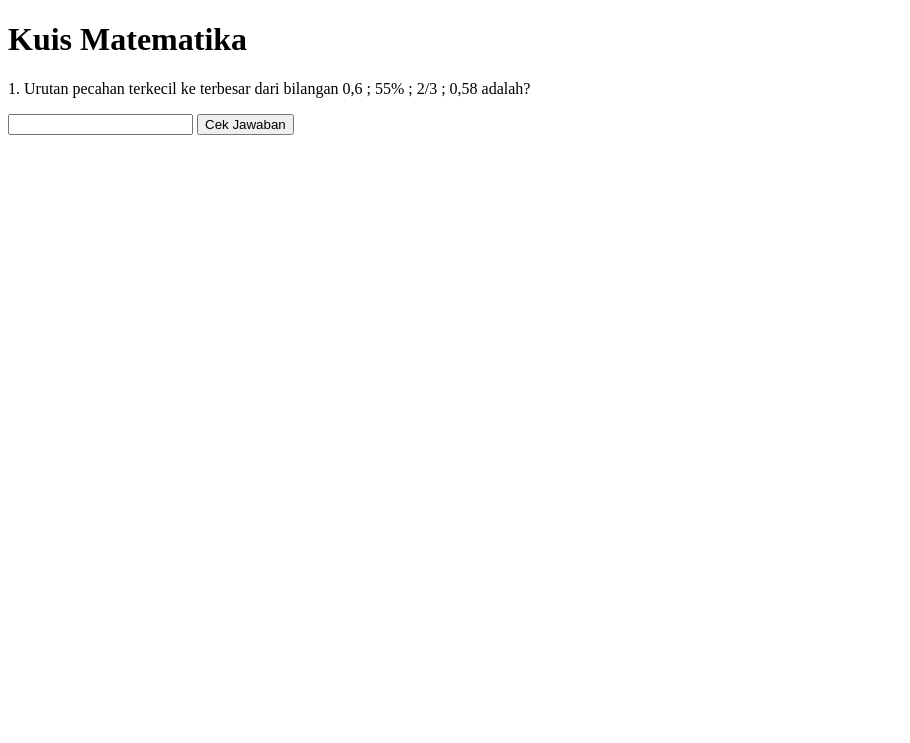
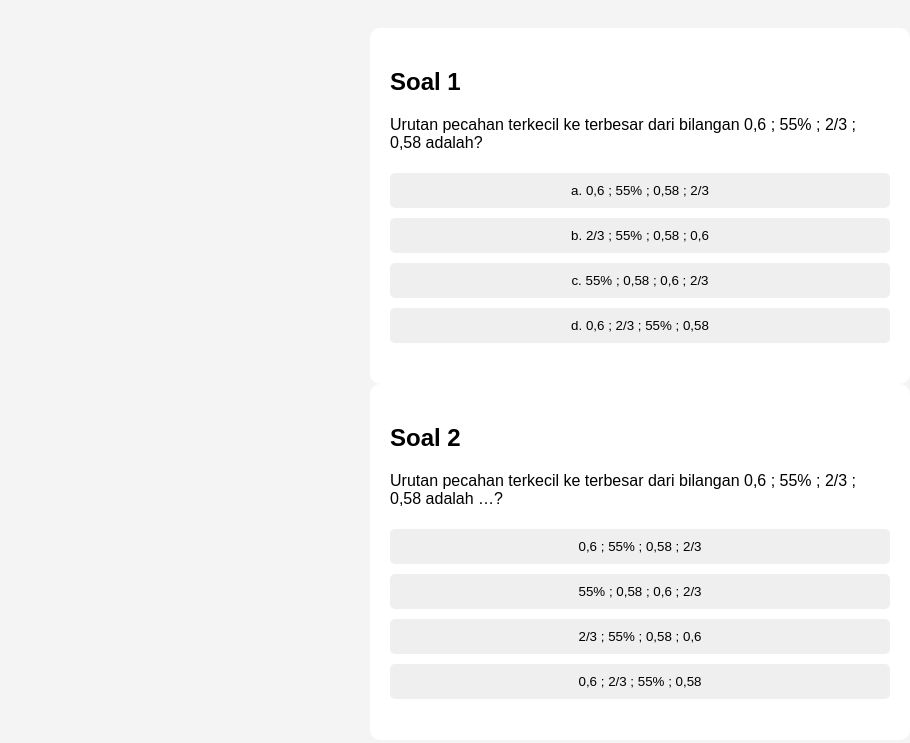
Before and after one commit to Cerdasbersama-maker/Kuis-matematika, a plain HTML site: page index.html in a window 1280 px wide. Shown: the whole page, without its empty margins (0-910 px from the left). Drawn offline with Linux system fonts and the light colour scheme.

Commit message:
Add files via upload

```diff
--- a/index.html
+++ b/index.html
@@ -1,24 +1,49 @@
 <!DOCTYPE html>
 <html>
 <head>
-  <meta charset="UTF-8">
   <title>Kuis Matematika</title>
+  <style>
+    body { font-family: sans-serif; padding: 20px; background: #f4f4f4; }
+    .soal { background: white; padding: 20px; border-radius: 10px; max-width: 500px; margin: auto; }
+    button { margin: 5px 0; width: 100%; padding: 10px; border: none; border-radius: 5px; cursor: pointer; }
+    .benar { background-color: #4CAF50; color: white; }
+    .salah { background-color: #f44336; color: white; }
+  </style>
 </head>
 <body>
-  <h1>Kuis Matematika</h1>
-  <p>1. Urutan pecahan terkecil ke terbesar dari bilangan 0,6 ; 55% ; 2/3 ; 0,58 adalah?</p>
-  <input type="text" id="q1">
-  <button onclick="cekJawaban()">Cek Jawaban</button>
+  <div class="soal">
+    <h2>Soal 1</h2>
+    <p>Urutan pecahan terkecil ke terbesar dari bilangan 0,6 ; 55% ; 2/3 ; 0,58 adalah?</p>
+    <button onclick="cekJawaban(this, false)">a. 0,6 ; 55% ;  0,58 ; 2/3</button>
+    <button onclick="cekJawaban(this, false)">b. 2/3 ; 55% ; 0,58 ; 0,6</button>
+    <button onclick="cekJawaban(this, true)">c. 55% ; 0,58 ; 0,6 ; 2/3</button>
+    <button onclick="cekJawaban(this, false)">d. 0,6 ; 2/3 ; 55% ; 0,58</button>
+    <p id="feedback1"></p>
+  </div>
 
-  <p id="hasil"></p>
+  <div class="soal">
+    <h2>Soal 2</h2>
+    <p>Urutan pecahan terkecil ke terbesar dari bilangan 0,6 ; 55% ; 2/3 ; 0,58 adalah …?</p>
+    <button onclick="cekJawaban(this, false)">0,6 ; 55% ;  0,58 ; 2/3</button>
+    <button onclick="cekJawaban(this, true)">55% ; 0,58 ; 0,6 ; 2/3</button>
+    <button onclick="cekJawaban(this, false)">2/3 ; 55% ; 0,58 ; 0,6
+</button>
+    <button onclick="cekJawaban(this, false)">0,6 ; 2/3 ; 55% ; 0,58</button>
+    <p id="feedback2"></p>
+  </div>
 
   <script>
-    function cekJawaban() {
-      var jawaban = document.getElementById("q1").value;
-      if (jawaban == "55% ; 0,58 ; 0,6 ; 2/3") {
-        document.getElementById("hasil").innerText = "Benar!";
+    function cekJawaban(tombol, benar) {
+      const semuaTombol = document.querySelectorAll("button");
+      semuaTombol.forEach(btn => btn.disabled = true); // Disable semua tombol setelah diklik
+
+      const feedback = tombol.parentElement.querySelector('p');
+      if (benar) {
+        tombol.classList.add("benar");
+        feedback.innerText = "✅ Benar!";
       } else {
-        document.getElementById("hasil").innerText = "Salah, coba lagi ya.";
+        tombol.classList.add("salah");
+        feedback.innerText = "❌ Salah! Jawaban yang benar 55% ; 0,58 ; 0,6 ; 2/3";
       }
     }
   </script>
```
